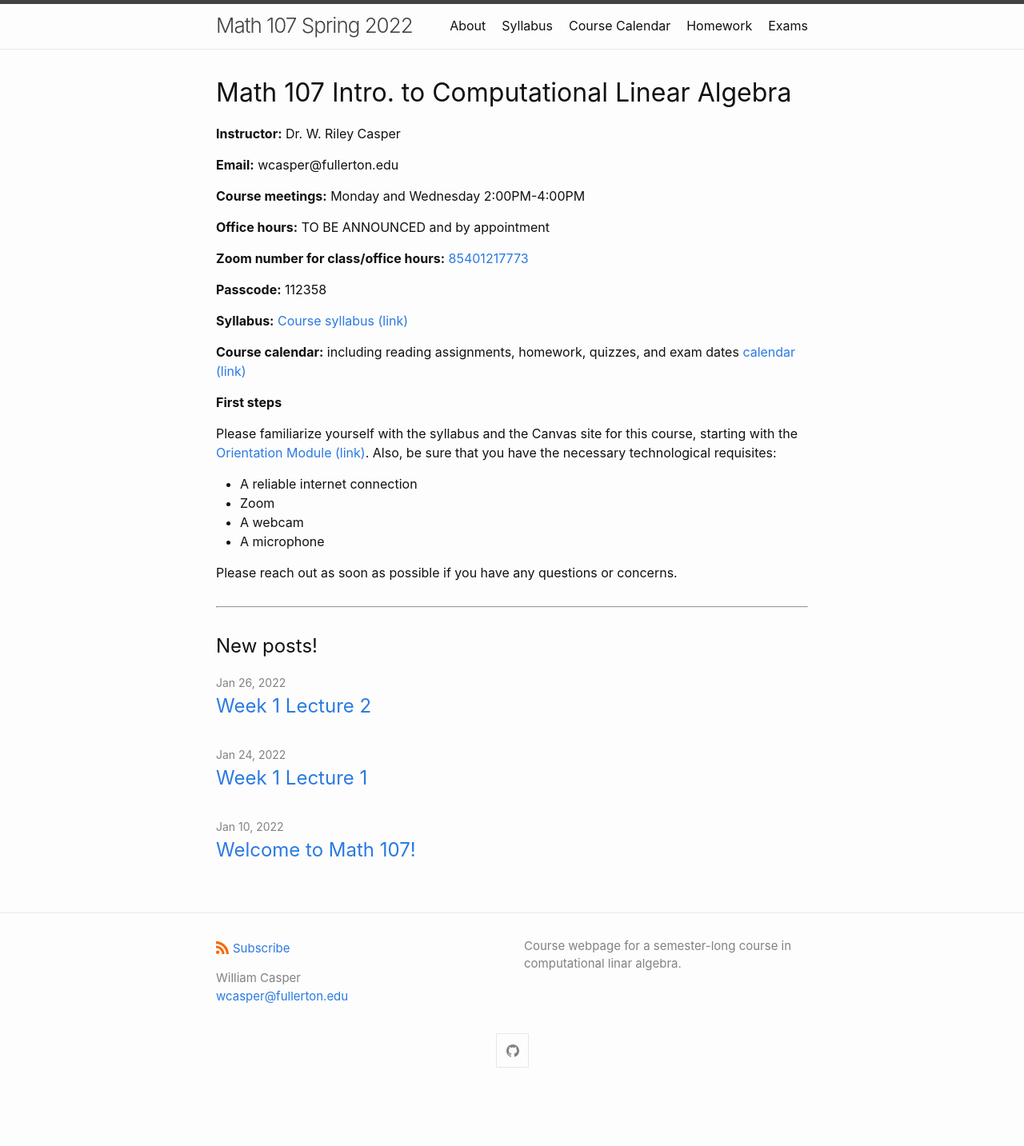
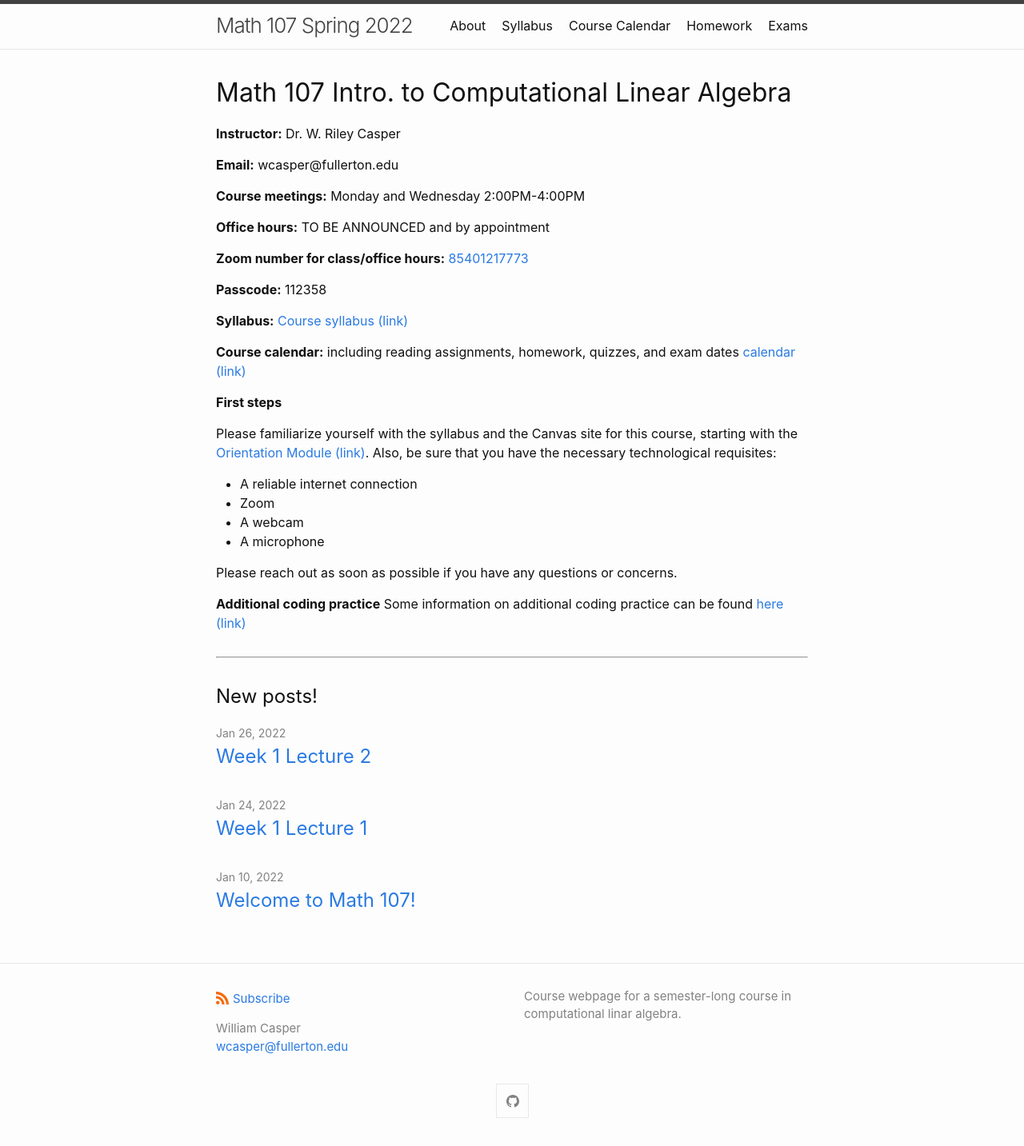
Before and after one commit to wcasper/math107spring2022, a Jekyll site: the page built from index.md, in a window 1280 px wide. Shown: the whole page at 80% size. Built offline with Jekyll 4.4.1, drawn with Linux system fonts in a browser that asks for light colours; before the commit the page ends 1370 px from its top, so only the background shows below that.

Commit message:
added extra coding practic

```diff
--- a/index.md
+++ b/index.md
@@ -37,6 +37,9 @@ Please familiarize yourself with the syllabus and the Canvas site for this cours
 
 Please reach out as soon as possible if you have any questions or concerns.
 
+**Additional coding practice**
+Some information on additional coding practice can be found <a target="_parent" href="extras/coding-practice.html">here (link)</a>
+
 ***
 
 ## New posts!
```
